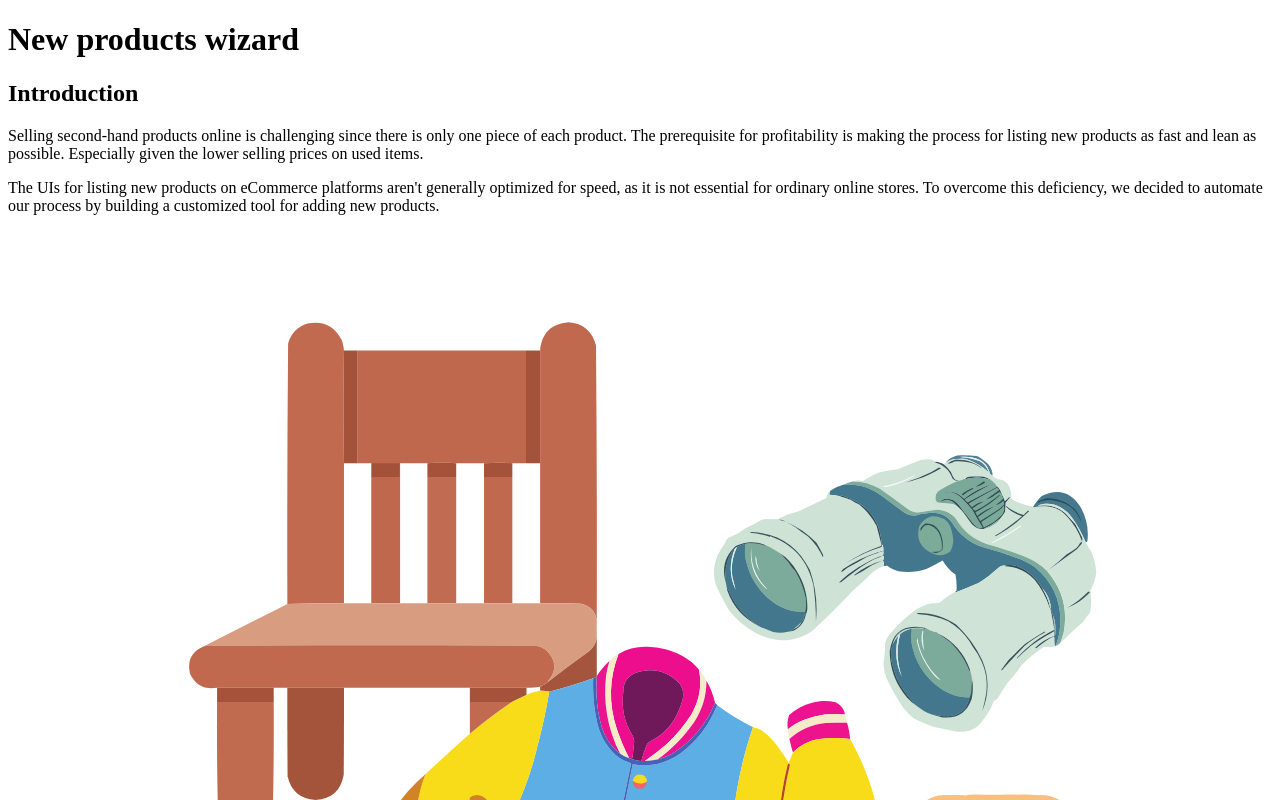
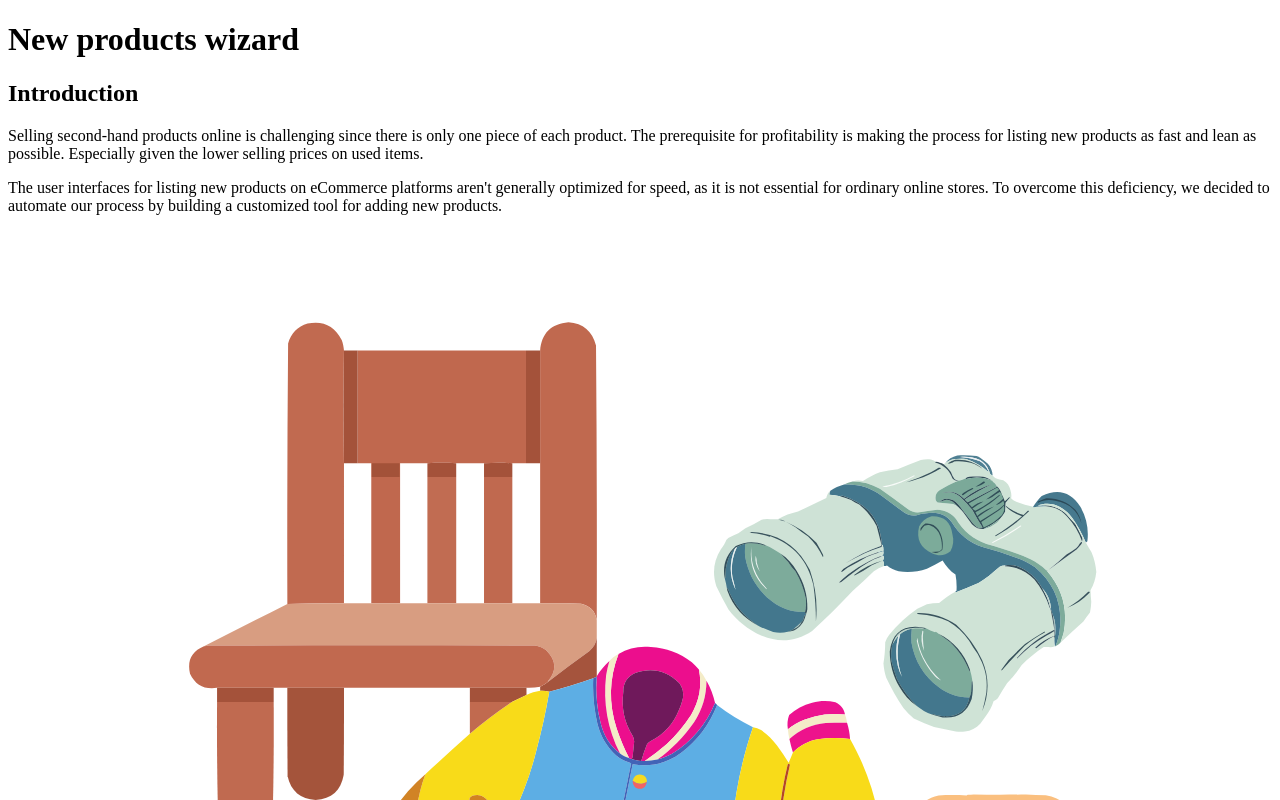
Before and after one commit to EskoJanatuinen/portfolio, a Next.js app: page /products_wizard in a window 1280 px wide. Shown: the top 800 px of the page. Built offline with nearby package versions, Linux system fonts and the light colour scheme.

Commit message:
Edit text

```diff
--- a/pages/products_wizard.jsx
+++ b/pages/products_wizard.jsx
@@ -26,7 +26,7 @@ const products_wizard = () => {
                 the lower selling prices on used items.
               </p>
               <p className='lg:pr-10 text-gray-600'>
-                The UIs for listing new products on eCommerce platforms aren&#39;t generally optimized for speed, as it is not essential
+                The user interfaces for listing new products on eCommerce platforms aren&#39;t generally optimized for speed, as it is not essential
                 for ordinary online stores. To overcome this deficiency, we decided to automate our process by building a customized
                 tool for adding new products.
               </p>
```
